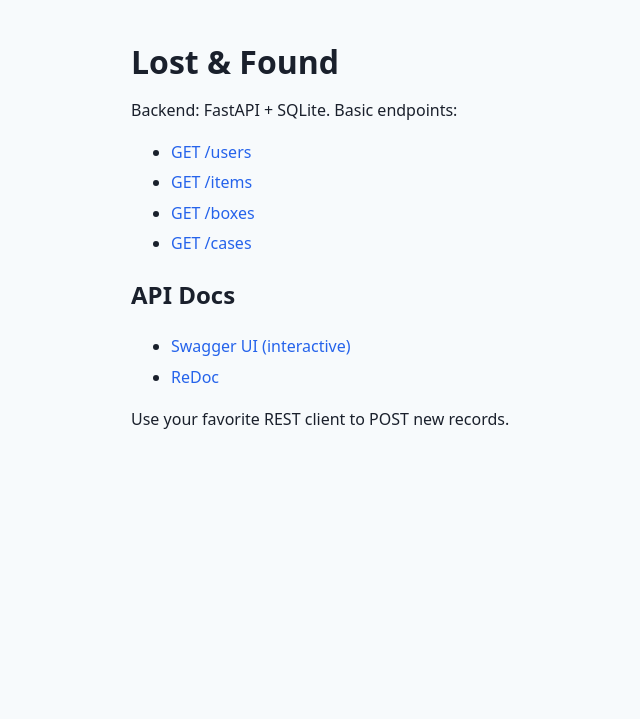
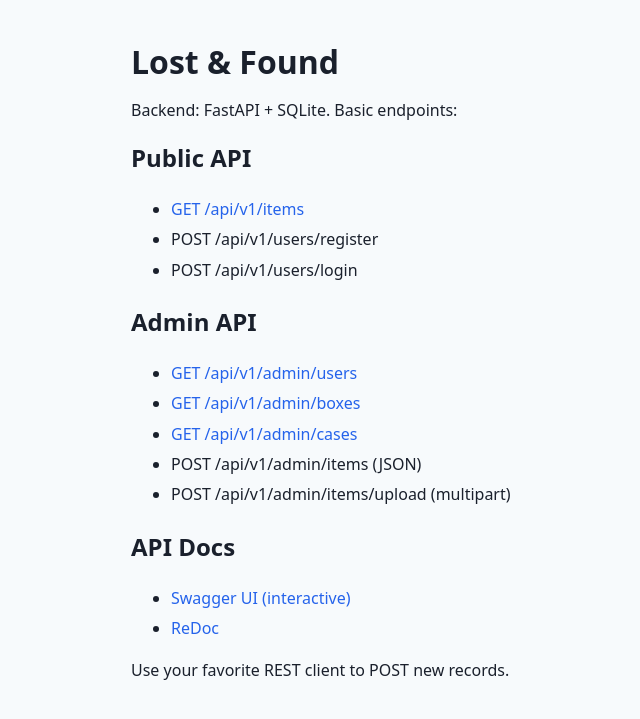
Before and after one commit to Kiotto-code/Team-Googol, a FastAPI app: page / in a window 1280 px wide. Shown: the top 719 px of the page, without its empty margins (149-789 px from the left). Run offline with FastAPI, Linux system fonts and the light colour scheme; parts of the project's set-up code (start-up, migrations or seed data) failed here and were passed over.

Commit message:
Namespace admin and public API routes

```diff
--- a/app/main.py
+++ b/app/main.py
@@ -1,4 +1,4 @@
-from fastapi import FastAPI, Request
+from fastapi import FastAPI, Request, APIRouter
 from fastapi.responses import HTMLResponse
 from fastapi.templating import Jinja2Templates
 from fastapi.staticfiles import StaticFiles
@@ -69,7 +69,23 @@
 
 
 # Include API routers
-app.include_router(users.router)
-app.include_router(items.router)
-app.include_router(boxes.router)
-app.include_router(cases.router)
+admin_router = APIRouter(prefix="/api/v1/admin")
+public_router = APIRouter(prefix="/api/v1")
+
+admin_router.include_router(users.admin_router)
+admin_router.include_router(items.admin_router)
+admin_router.include_router(boxes.admin_router)
+admin_router.include_router(cases.admin_router)
+
+if hasattr(users, "public_router"):
+    public_router.include_router(users.public_router)
+if hasattr(items, "public_router"):
+    public_router.include_router(items.public_router)
+if hasattr(boxes, "public_router"):
+    public_router.include_router(boxes.public_router)
+if hasattr(cases, "public_router"):
+    public_router.include_router(cases.public_router)
+
+app.include_router(admin_router)
+if public_router.routes:
+    app.include_router(public_router)
--- a/app/routers/boxes.py
+++ b/app/routers/boxes.py
@@ -4,10 +4,10 @@
 from ..db import get_db
 from .. import models, schemas
 
-router = APIRouter(prefix="/boxes", tags=["boxes"])
+admin_router = APIRouter(prefix="/boxes", tags=["boxes"])
 
 
-@router.post("/", response_model=schemas.BoxRead)
+@admin_router.post("/", response_model=schemas.BoxRead)
 def create_box(box: schemas.BoxCreate, db: Session = Depends(get_db)):
     db_box = models.Box(**box.model_dump(exclude_unset=True))
     db.add(db_box)
@@ -16,6 +16,6 @@
     return db_box
 
 
-@router.get("/", response_model=list[schemas.BoxRead])
+@admin_router.get("/", response_model=list[schemas.BoxRead])
 def list_boxes(db: Session = Depends(get_db)):
     return db.query(models.Box).order_by(models.Box.box_id.desc()).all()
--- a/app/routers/cases.py
+++ b/app/routers/cases.py
@@ -4,10 +4,10 @@
 from ..db import get_db
 from .. import models, schemas
 
-router = APIRouter(prefix="/cases", tags=["cases"])
+admin_router = APIRouter(prefix="/cases", tags=["cases"])
 
 
-@router.post("/", response_model=schemas.CaseRead)
+@admin_router.post("/", response_model=schemas.CaseRead)
 def create_case(case: schemas.CaseCreate, db: Session = Depends(get_db)):
     db_case = models.Case(**case.model_dump(exclude_unset=True))
     db.add(db_case)
@@ -16,6 +16,6 @@
     return db_case
 
 
-@router.get("/", response_model=list[schemas.CaseRead])
+@admin_router.get("/", response_model=list[schemas.CaseRead])
 def list_cases(db: Session = Depends(get_db)):
     return db.query(models.Case).order_by(models.Case.found_id.desc()).all()
--- a/app/templates/index.html
+++ b/app/templates/index.html
@@ -10,11 +10,19 @@
     <main>
       <h1>Lost & Found</h1>
       <p>Backend: FastAPI + SQLite. Basic endpoints:</p>
+      <h2>Public API</h2>
       <ul>
-        <li><a href="/users">GET /users</a></li>
-        <li><a href="/items">GET /items</a></li>
-        <li><a href="/boxes">GET /boxes</a></li>
-        <li><a href="/cases">GET /cases</a></li>
+        <li><a href="/api/v1/items">GET /api/v1/items</a></li>
+        <li>POST /api/v1/users/register</li>
+        <li>POST /api/v1/users/login</li>
+      </ul>
+      <h2>Admin API</h2>
+      <ul>
+        <li><a href="/api/v1/admin/users">GET /api/v1/admin/users</a></li>
+        <li><a href="/api/v1/admin/boxes">GET /api/v1/admin/boxes</a></li>
+        <li><a href="/api/v1/admin/cases">GET /api/v1/admin/cases</a></li>
+        <li>POST /api/v1/admin/items (JSON)</li>
+        <li>POST /api/v1/admin/items/upload (multipart)</li>
       </ul>
       <h2>API Docs</h2>
       <ul>
```
Also changed, not shown: app/routers/items.py (+7 -5 lines), app/routers/users.py (+12 -14 lines), README.md.
